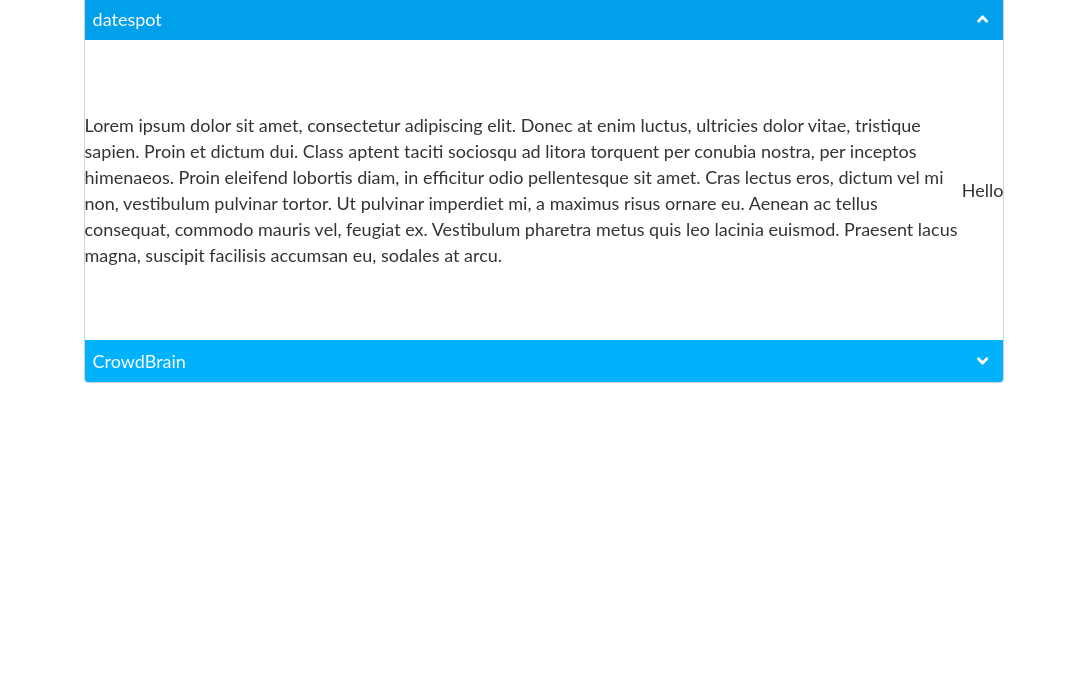
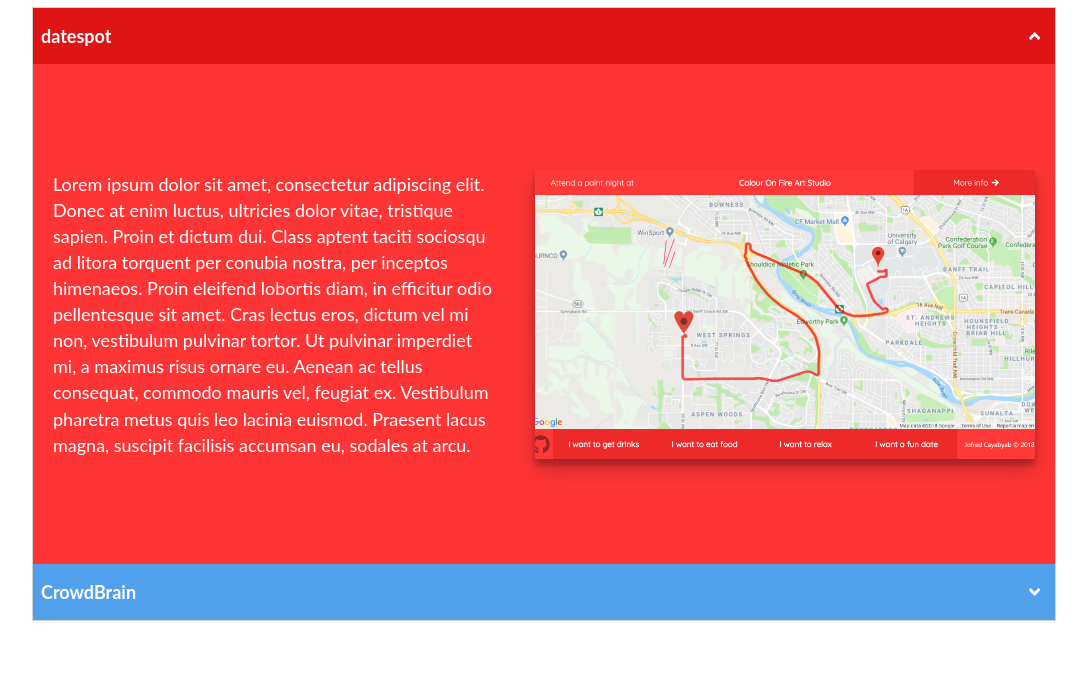
Before and after one commit to jcayabyab/jcayabyab.com, a Gatsby site: page /projects in a window 1280 px wide. Shown: the part 113-800 px from the top of the page, without its empty margins (96-1183 px from the left). Built offline with nearby package versions, Linux system fonts and the light colour scheme; Gatsby itself is replaced by a stand-in of ours.

Commit message:
add images, format projects, add title page

```diff
--- a/gatsby-config.js
+++ b/gatsby-config.js
@@ -34,7 +34,7 @@
         background_color: "#663399",
         theme_color: "#663399",
         display: "minimal-ui",
-        icon: "src/images/gatsby-icon.png" // This path is relative to the root of the site.
+        // icon: "src/images/gatsby-icon.png" // This path is relative to the root of the site.
       }
     }
     // this (optional) plugin enables Progressive Web App + Offline functionality
--- a/src/components/ProjectAccordion.js
+++ b/src/components/ProjectAccordion.js
@@ -1,10 +1,13 @@
 import React, { Component } from "react";
 import ProjectItem from "./ProjectItem";
 import styled from "styled-components";
+import { StaticQuery } from "gatsby";
+import Img from "gatsby-image";
+
+import { ImgWrapper } from "./styled";
 
 const Wrapper = styled.div`
   border: 1px solid lightgray;
-  border-radius: 4px;
   overflow: hidden;
 `;
 
@@ -12,13 +15,18 @@
   display: flex;
   align-items: center;
   width: 100%;
+
+  @media only screen and (max-width: 900px) {
+    flex-direction: column;
+  }
 `;
 
 const Description = styled.div`
   flex: 1;
+  padding: 0px 20px;
 `;
 
-class Projects extends Component {
+class ProjectAccordion extends Component {
   state = { active: "datespot" };
 
   onProjectClick(name) {
@@ -26,12 +34,16 @@
   }
 
   render() {
+    const { crowdbrain, datespot } = this.props.data;
+
     return (
       <Wrapper>
         <ProjectItem
           title="datespot"
           onClick={() => this.onProjectClick("datespot")}
           active={this.state.active}
+          color="#ff3535"
+          activeColor="#df1515"
         >
           <Details>
             <Description>
@@ -46,17 +58,63 @@
               metus quis leo lacinia euismod. Praesent lacus magna, suscipit
               facilisis accumsan eu, sodales at arcu.
             </Description>
-            <div>Hello</div>
+            <ImgWrapper>
+              <Img fluid={datespot.childImageSharp.fluid} />
+            </ImgWrapper>
           </Details>
         </ProjectItem>
         <ProjectItem
           title="CrowdBrain"
           onClick={() => this.onProjectClick("CrowdBrain")}
           active={this.state.active}
-        />
+          color="#50a0eb"
+          activeColor="#0090da"
+        >
+          <Details>
+            <Description>
+              Lorem ipsum dolor sit amet, consectetur adipiscing elit. Donec at
+              enim luctus, ultricies dolor vitae, tristique sapien. Proin et
+              dictum dui. Class aptent taciti sociosqu ad litora torquent per
+              conubia nostra, per inceptos himenaeos. Proin eleifend lobortis
+              diam, in efficitur odio pellentesque sit amet. Cras lectus eros,
+              dictum vel mi non, vestibulum pulvinar tortor. Ut pulvinar
+              imperdiet mi, a maximus risus ornare eu. Aenean ac tellus
+              consequat, commodo mauris vel, feugiat ex. Vestibulum pharetra
+              metus quis leo lacinia euismod. Praesent lacus magna, suscipit
+              facilisis accumsan eu, sodales at arcu.
+            </Description>
+            <ImgWrapper>
+              <Img fluid={crowdbrain.childImageSharp.fluid} />
+            </ImgWrapper>
+          </Details>
+        </ProjectItem>
       </Wrapper>
     );
   }
 }
 
-export default Projects;
+export default props => (
+  <StaticQuery
+    query={graphql`
+      query {
+        crowdbrain: file(relativePath: { eq: "crowdbrain.png" }) {
+          ...fluidImage
+        }
+        datespot: file(relativePath: { eq: "datespot.png" }) {
+          ...fluidImage
+        }
+      }
+    `}
+    render={data => <ProjectAccordion {...props} data={data} />}
+  />
+);
+
+export const fluidImage = graphql`
+  fragment fluidImage on File {
+    childImageSharp {
+      fluid(maxWidth: 1680, maxHeight: 970) {
+        ...GatsbyImageSharpFluid
+      }
+    }
+  }
+`;
--- a/src/components/ProjectItem.js
+++ b/src/components/ProjectItem.js
@@ -9,7 +9,7 @@
   background-color: ${({ activeColor, color, isOpen }) =>
     isOpen ? activeColor : color};
   align-items: center;
-  padding: 8px;
+  padding: 15px 8px;
   color: white;
   transition: background-color 0.2s linear;
 
@@ -20,6 +20,7 @@
 
 const Title = styled.div`
   flex: 1;
+  font-weight: bold;
 `;
 
 const Icon = styled(FontAwesomeIcon)`
@@ -31,11 +32,13 @@
 const Description = styled.div`
   display: flex;
   align-items: center;
-  height: ${({ isOpen }) => (isOpen ? "300px" : "0px")};
+  height: ${({ isOpen }) => (isOpen ? "500px" : "0px")};
   transition: height 0.6s cubic-bezier(0.29, 0.9, 0.69, 0.96);
   overflow: hidden;
+  background: ${props => props.color};
+  color: white;
 
-  @media screen and (max-width: 800px) {
+  @media screen and (max-width: 900px) {
     height: ${({ isOpen }) => (isOpen ? "700px" : "0px")};
   }
 `;
@@ -72,7 +75,7 @@
           <Title>{title}</Title>
           <Icon icon={`angle-down`} isOpen={isOpen} />
         </Header>
-        <Description isOpen={isOpen}>{children}</Description>
+        <Description isOpen={isOpen} color={color}>{children}</Description>
       </div>
     );
   }
--- a/src/components/header.js
+++ b/src/components/header.js
@@ -10,7 +10,6 @@
 `;
 
 const TitleWrapper = styled.div`
-  margin-bottom: 10px;
   padding-left: 10px;
 
   &:hover div {
@@ -20,20 +19,15 @@
 
 const HeaderWrapper = styled.div`
   background: white;
-  margin-bottom: "1.45rem";
   display: flex;
   justify-content: space-between;
   align-items: center;
-  margin-top: 10px;
+  padding: 10px 0px;
+  border-top: 10px solid #6d72c3;
 
   @media (max-width: 700px) {
     flex-direction: column;
   }
-`;
-
-const TopBar = styled.div`
-  height: 10px;
-  background: #6d72c3;
 `;
 
 const Underline = styled.div`
@@ -46,7 +40,6 @@
 
 const Header = ({ siteTitle }) => (
   <div>
-    <TopBar />
     <HeaderWrapper>
       <TitleWrapper>
         <h1 style={{ margin: 0 }}>
--- a/src/components/layout.css
+++ b/src/components/layout.css
@@ -212,7 +212,7 @@
   -ms-font-feature-settings: "kern", "liga", "clig", "calt";
   -webkit-font-feature-settings: "kern", "liga", "clig", "calt";
   font-feature-settings: "kern", "liga", "clig", "calt";
-  max-width: 960px;
+  max-width: 1024px;
   margin: 0 auto;
 }
 img {
--- a/src/components/layout.js
+++ b/src/components/layout.js
@@ -6,7 +6,11 @@
 
 import { library } from "@fortawesome/fontawesome-svg-core";
 import { fab } from "@fortawesome/free-brands-svg-icons";
-import { faPencilAlt, faHammer, faAngleDown } from "@fortawesome/free-solid-svg-icons";
+import {
+  faPencilAlt,
+  faHammer,
+  faAngleDown
+} from "@fortawesome/free-solid-svg-icons";
 
 library.add(fab, faPencilAlt, faHammer, faAngleDown);
 
@@ -27,16 +31,7 @@
           siteTitle={data.site.siteMetadata.title}
           location={data.location}
         />
-        <div
-          style={{
-            margin: "0 auto",
-            maxWidth: 960,
-            padding: "0px 1.0875rem 1.45rem",
-            paddingTop: 0
-          }}
-        >
-          {children}
-        </div>
+        <div>{children}</div>
       </>
     )}
   />
--- /dev/null
+++ b/src/components/styled/index.js
@@ -0,0 +1,11 @@
+import styled from "styled-components";
+
+export const ImgWrapper = styled.div`
+  width: 500px;
+  box-shadow: 0 10px 20px rgba(0, 0, 0, 0.19), 0 6px 6px rgba(0, 0, 0, 0.23);
+  margin: 20px;
+
+  @media only screen and (max-width: 900px) {
+    width: 80%;
+  }
+`;
--- a/src/pages/blog.js
+++ b/src/pages/blog.js
@@ -2,9 +2,14 @@
 import { Link } from "gatsby";
 
 import Layout from "../components/layout";
+import SEO from "../components/seo";
 
 const BlogPage = ({ data }) => (
   <Layout>
+    <SEO
+      title="Blog"
+      keywords={["blog", "personal", "journal", "jofred", "cayabyab"]}
+    />
     <h1>Latest Posts</h1>
     {data.allMarkdownRemark.edges.map(
       ({
```
Also changed, not shown: src/components/image.js (deleted, +0 -32 lines), src/pages/index.js (+80 -16 lines), src/images/crowdbrain.png (added), src/images/datespot.png (added), src/images/gatsby-astronaut.png (deleted), src/images/gatsby-icon.png (deleted), 1 other file.
